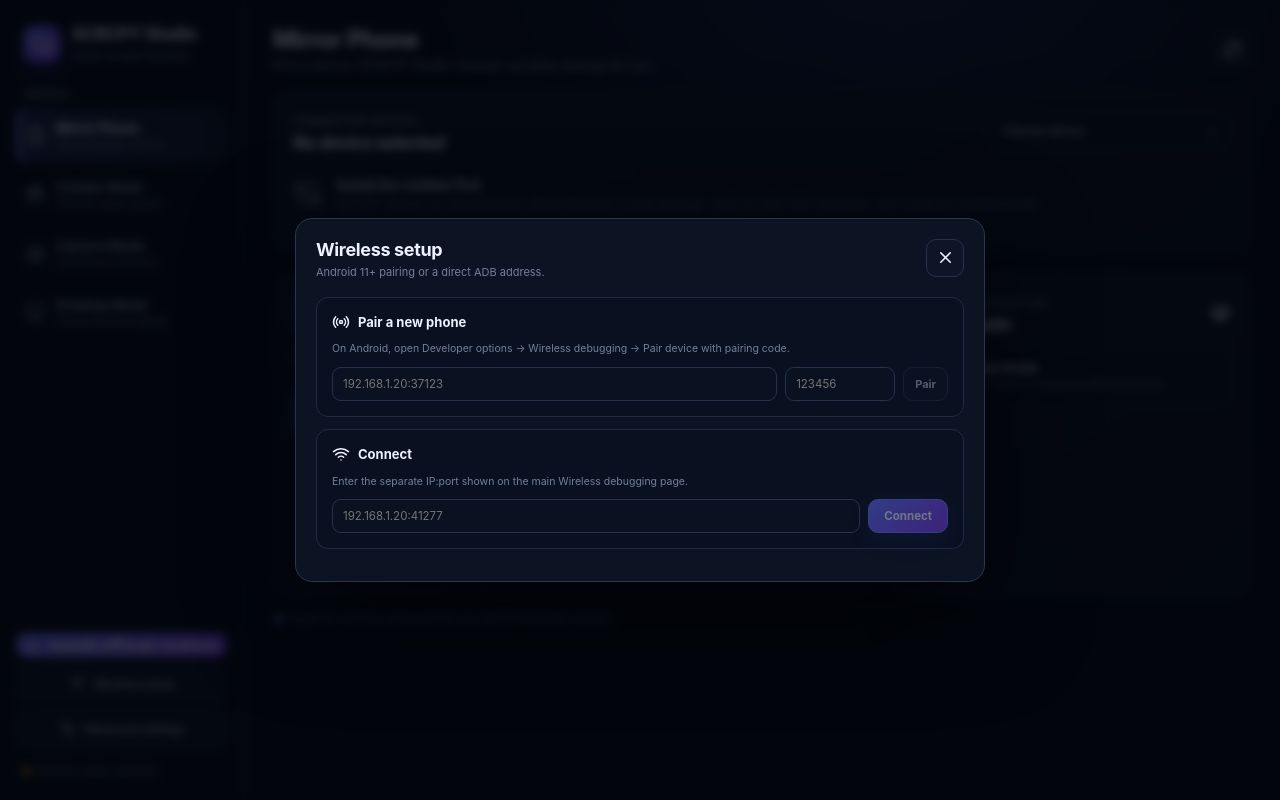
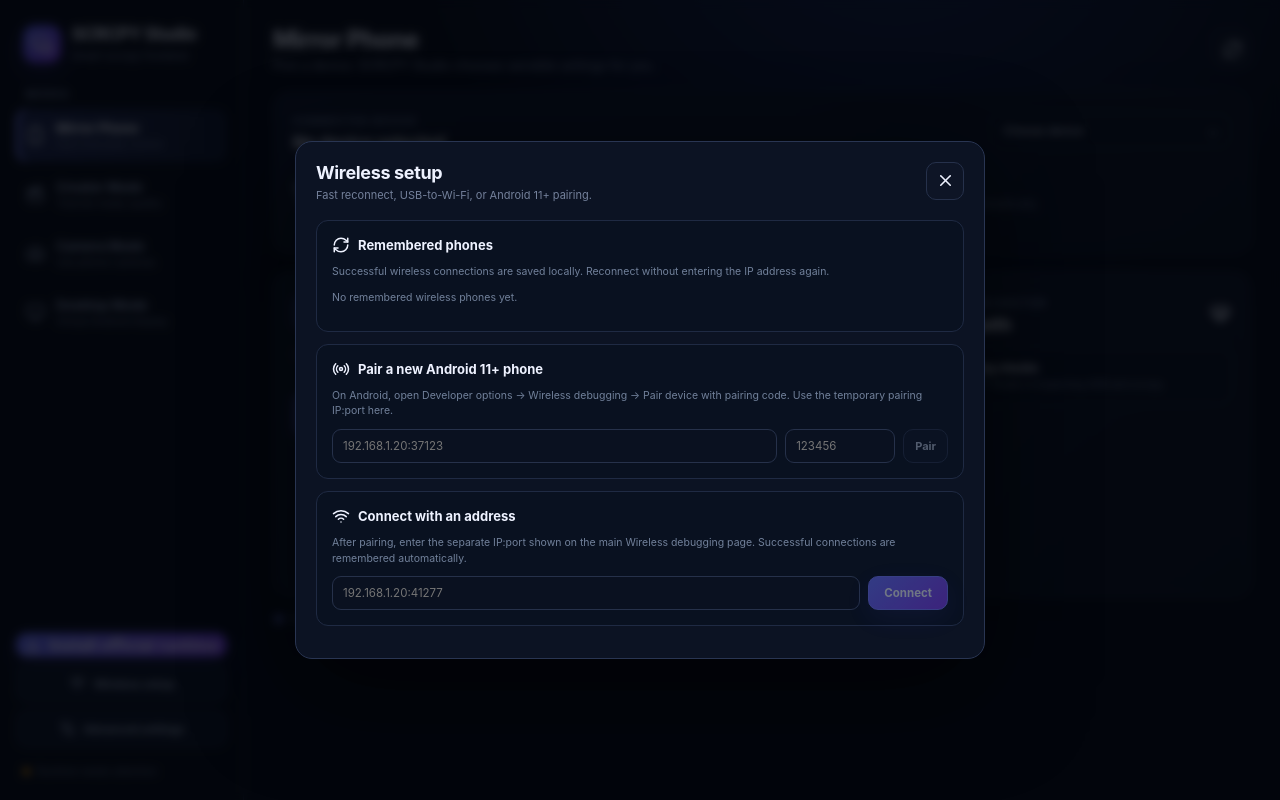
Before and after one commit to techydruid/SCRCPY-Studio, a React (Vite) app: page / in a window 1280 px wide. Both pictures are taken after a click on the button "Wireless setup". Built offline with nearby package versions, Linux system fonts and the light colour scheme.

Commit message:
feat: add Wireless Mode v2 interface

```diff
--- a/src/App.tsx
+++ b/src/App.tsx
@@ -32,6 +32,7 @@ import type {
   LaunchConfig,
   LaunchResult,
   Recommendation,
+  RememberedWirelessDevice,
   RuntimeStatus,
   SessionMode
 } from "./types";
@@ -69,9 +70,11 @@ function App() {
   const [launching, setLaunching] = useState(false);
   const [installingRuntime, setInstallingRuntime] = useState(false);
   const [creatorBusy, setCreatorBusy] = useState(false);
+  const [wirelessBusy, setWirelessBusy] = useState(false);
   const [statusText, setStatusText] = useState("Checking your setup…");
   const [advancedOpen, setAdvancedOpen] = useState(false);
   const [wirelessOpen, setWirelessOpen] = useState(false);
+  const [rememberedWireless, setRememberedWireless] = useState<RememberedWirelessDevice[]>([]);
   const [pairAddress, setPairAddress] = useState("");
   const [pairCode, setPairCode] = useState("");
   const [connectAddress, setConnectAddress] = useState("");
@@ -114,9 +117,21 @@ function App() {
     }
   }, []);
 
+  const loadRememberedWireless = useCallback(async () => {
+    try {
+      setRememberedWireless(await invoke<RememberedWirelessDevice[]>("list_remembered_wireless"));
+    } catch {
+      setRememberedWireless([]);
+    }
+  }, []);
+
   useEffect(() => {
     void refresh();
   }, [refresh]);
+
+  useEffect(() => {
+    if (wirelessOpen) void loadRememberedWireless();
+  }, [wirelessOpen, loadRememberedWireless]);
 
   useEffect(() => {
     if (!selectedSerial || selectedDevice?.state !== "device") {
@@ -217,26 +232,64 @@ function App() {
   };
 
   const pair = async () => {
-    setBusy(true);
+    setWirelessBusy(true);
     try {
       setStatusText(await invoke<string>("pair_device", { address: pairAddress, code: pairCode }));
-      await refresh();
     } catch (error) {
-      setStatusText(String(error));
+      setStatusText(`Pairing failed: ${String(error)}`);
     } finally {
-      setBusy(false);
+      setWirelessBusy(false);
     }
   };
 
   const connect = async () => {
-    setBusy(true);
+    setWirelessBusy(true);
     try {
       setStatusText(await invoke<string>("connect_device", { address: connectAddress }));
-      await refresh();
+      await Promise.all([refresh(), loadRememberedWireless()]);
     } catch (error) {
-      setStatusText(String(error));
+      setStatusText(`Wireless connection failed: ${String(error)}`);
     } finally {
-      setBusy(false);
+      setWirelessBusy(false);
+    }
+  };
+
+  const reconnectWireless = async (address: string) => {
+    setWirelessBusy(true);
+    try {
+      setStatusText(await invoke<string>("reconnect_wireless_device", { address }));
+      await Promise.all([refresh(), loadRememberedWireless()]);
+    } catch (error) {
+      setStatusText(`Reconnect failed: ${String(error)}`);
+    } finally {
+      setWirelessBusy(false);
+    }
+  };
+
+  const forgetWireless = async (address: string) => {
+    setWirelessBusy(true);
+    try {
+      await invoke("forget_wireless_device", { address });
+      setStatusText(`Forgot wireless device ${address}`);
+      await loadRememberedWireless();
+    } catch (error) {
+      setStatusText(`Could not forget device: ${String(error)}`);
+    } finally {
+      setWirelessBusy(false);
+    }
+  };
+
+  const enableUsbWireless = async () => {
+    if (!selectedSerial) return;
+    setWirelessBusy(true);
+    setStatusText("Switching the USB-connected phone to wireless ADB…");
+    try {
+      setStatusText(await invoke<string>("enable_usb_wireless", { serial: selectedSerial }));
+      await Promise.all([refresh(), loadRememberedWireless()]);
+    } catch (error) {
+      setStatusText(`USB to wireless failed: ${String(error)}`);
+    } finally {
+      setWirelessBusy(false);
     }
   };
 
@@ -414,9 +467,44 @@ function App() {
       {wirelessOpen && (
         <div className="modal-backdrop" onMouseDown={(e) => e.target === e.currentTarget && setWirelessOpen(false)}>
           <div className="modal wireless-modal">
-            <ModalHeader title="Wireless setup" subtitle="Android 11+ pairing or a direct ADB address." close={() => setWirelessOpen(false)} />
-            <div className="wireless-block"><h3><Radio size={18} /> Pair a new phone</h3><p>On Android, open Developer options → Wireless debugging → Pair device with pairing code.</p><div className="row"><input placeholder="192.168.1.20:37123" value={pairAddress} onChange={(e) => setPairAddress(e.target.value)} /><input className="code-input" placeholder="123456" value={pairCode} onChange={(e) => setPairCode(e.target.value)} /><button className="secondary" onClick={() => void pair()} disabled={!pairAddress || !pairCode}>Pair</button></div></div>
-            <div className="wireless-block"><h3><Wifi size={18} /> Connect</h3><p>Enter the separate IP:port shown on the main Wireless debugging page.</p><div className="row"><input placeholder="192.168.1.20:41277" value={connectAddress} onChange={(e) => setConnectAddress(e.target.value)} /><button className="primary compact" onClick={() => void connect()} disabled={!connectAddress}>Connect</button></div></div>
+            <ModalHeader title="Wireless setup" subtitle="Fast reconnect, USB-to-Wi-Fi, or Android 11+ pairing." close={() => setWirelessOpen(false)} />
+
+            {selectedDevice?.state === "device" && selectedDevice.connectionKind === "usb" && (
+              <div className="wireless-block">
+                <h3><Usb size={18} /> Switch this USB phone to wireless</h3>
+                <p>Keep the phone and PC on the same Wi-Fi network. SCRCPY Studio will detect the phone's Wi-Fi address, enable ADB over TCP port 5555, connect to it, and remember it for next time.</p>
+                <button className="primary compact" onClick={() => void enableUsbWireless()} disabled={wirelessBusy}>
+                  {wirelessBusy ? <RefreshCw size={16} className="spin" /> : <Wifi size={16} />} Use Wireless Now
+                </button>
+              </div>
+            )}
+
+            <div className="wireless-block">
+              <h3><RefreshCw size={18} /> Remembered phones</h3>
+              <p>Successful wireless connections are saved locally. Reconnect without entering the IP address again.</p>
+              {rememberedWireless.length ? rememberedWireless.map((item) => (
+                <div className="row" key={item.address} style={{ alignItems: "center", marginTop: 8 }}>
+                  <div style={{ flex: 1, minWidth: 0, display: "grid", gap: 2 }}>
+                    <strong style={{ fontSize: 12, overflow: "hidden", textOverflow: "ellipsis" }}>{item.label}</strong>
+                    <span style={{ fontSize: 10, color: "#71809a" }}>{item.address} · {item.connected ? "Connected" : "Saved"}</span>
+                  </div>
+                  <button className="secondary" onClick={() => void reconnectWireless(item.address)} disabled={wirelessBusy || item.connected}>{item.connected ? "Connected" : "Reconnect"}</button>
+                  <button className="secondary" onClick={() => void forgetWireless(item.address)} disabled={wirelessBusy}>Forget</button>
+                </div>
+              )) : <p className="muted">No remembered wireless phones yet.</p>}
+            </div>
+
+            <div className="wireless-block">
+              <h3><Radio size={18} /> Pair a new Android 11+ phone</h3>
+              <p>On Android, open Developer options → Wireless debugging → Pair device with pairing code. Use the temporary pairing IP:port here.</p>
+              <div className="row"><input placeholder="192.168.1.20:37123" value={pairAddress} onChange={(e) => setPairAddress(e.target.value)} /><input className="code-input" placeholder="123456" value={pairCode} onChange={(e) => setPairCode(e.target.value)} /><button className="secondary" onClick={() => void pair()} disabled={wirelessBusy || !pairAddress || !pairCode}>Pair</button></div>
+            </div>
+
+            <div className="wireless-block">
+              <h3><Wifi size={18} /> Connect with an address</h3>
+              <p>After pairing, enter the separate IP:port shown on the main Wireless debugging page. Successful connections are remembered automatically.</p>
+              <div className="row"><input placeholder="192.168.1.20:41277" value={connectAddress} onChange={(e) => setConnectAddress(e.target.value)} /><button className="primary compact" onClick={() => void connect()} disabled={wirelessBusy || !connectAddress}>{wirelessBusy ? "Working…" : "Connect"}</button></div>
+            </div>
           </div>
         </div>
       )}
```
